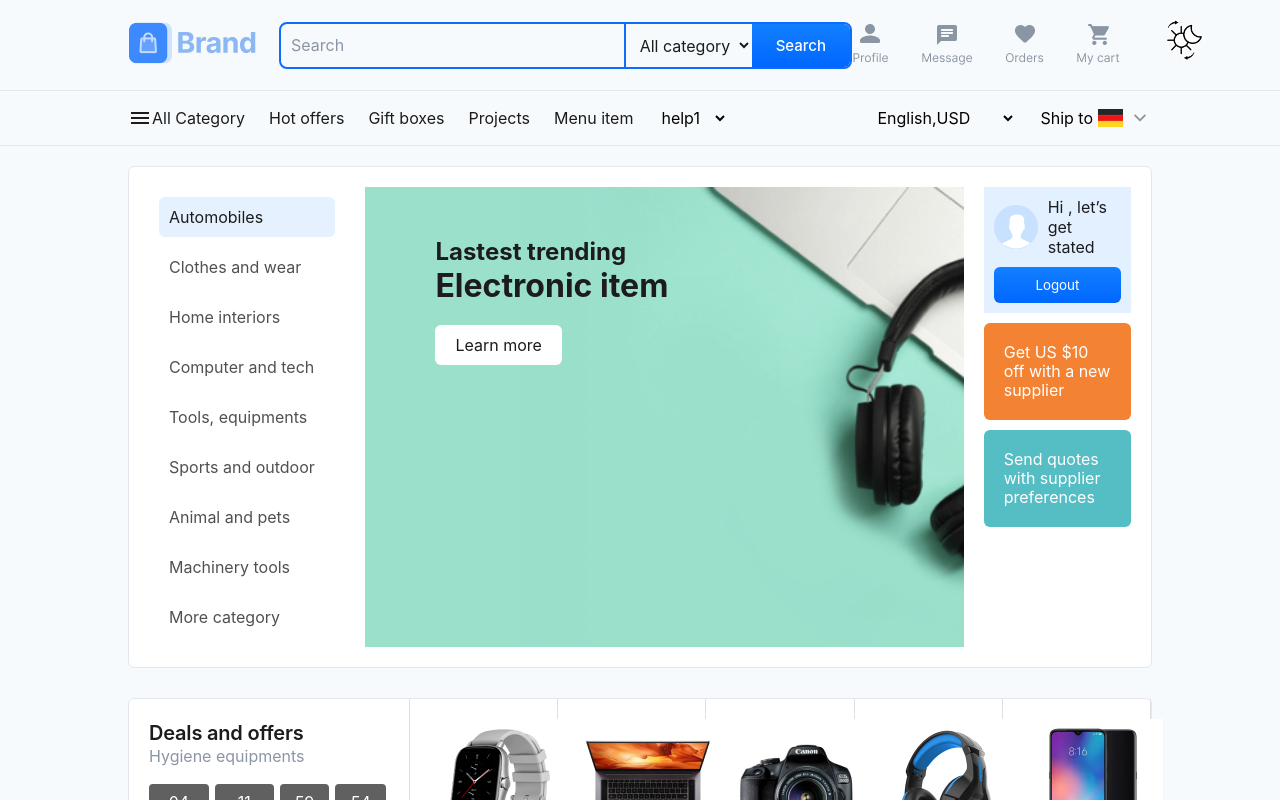
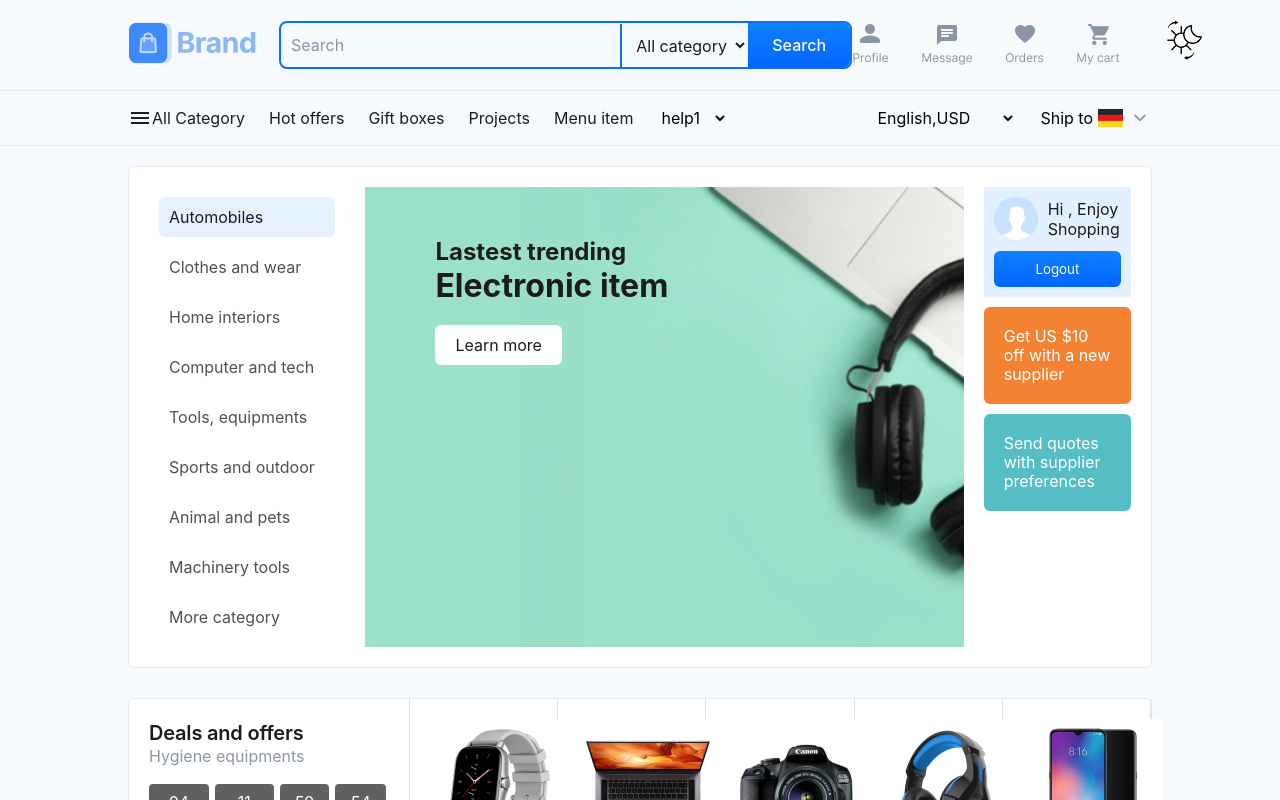
Before and after one commit to hebamesluh1/e-commerce-project, a React (Create React App) app: page /home in a window 1280 px wide. Shown: the top 800 px of the page. Built offline with nearby package versions, Linux system fonts and the light colour scheme; sample sign-in values are in the browser's storage.

Commit message:
edit routes and move on pages

```diff
--- a/src/Components/BodySuggestion/Card/index.jsx
+++ b/src/Components/BodySuggestion/Card/index.jsx
@@ -13,7 +13,7 @@ const WrapperCard2 = styled.div`
         display:flex;
         justify-content:center;
         padding:10px;
-        border-bottom:1px solid ${props=>props.theme.gray300};
+        border-bottom:1px solid ${props=>props.theme.palette.gray300};
     }
 `
 const ContentWrapper =styled.div`
--- a/src/Components/ErrorBoundary/Error/index.jsx
+++ b/src/Components/ErrorBoundary/Error/index.jsx
@@ -1,25 +1,13 @@
 import React from 'react'
 import img from '../../../Assets/image/main/another/download.png';
-import {Navigate } from 'react-router-dom';
 import { FlexCenter } from './../../../Global/components';
-import { PATHS } from './../../../routes/index';
-import styled from 'styled-components';
 
-const BtnStyle=styled.button`
-  border-radius:6px;
-  border:1px solid #e0e0e0;
-  padding:10px;
-  margin:auto;
-  cursor:pointer;
-`
 const Error = () => {
-
   return (
     <FlexCenter style={{    transform: "translateY(50%)",flexDirection:'column'}}>
       <div><img src={img} alt="error happened" /></div>
       <FlexCenter style={{flexDirection:'column'}}>
         <h1>Oops! something went wrong </h1>
-        <BtnStyle onClick={()=><Navigate to={PATHS.MAIN}/>}>Back to home page</BtnStyle>
       </FlexCenter>
     </FlexCenter>
   )
--- a/src/Components/FormHero/index.jsx
+++ b/src/Components/FormHero/index.jsx
@@ -51,7 +51,7 @@ export default function FormHero() {
             <FormBox>
             <FlexCenter>
                     <img src={avatar} alt="avatar" style={{ marginRight:'10px'}} />
-                    <p>Hi {name}, let’s get stated</p>
+                    <p>Hi {name}, Enjoy Shopping </p>
                 </FlexCenter>
                 <Btn join="join" onClick={()=>logout()}>Logout</Btn>
             </FormBox>
--- a/src/Components/Menu/index.jsx
+++ b/src/Components/Menu/index.jsx
@@ -31,7 +31,7 @@ const Menu=()=> {
             </li>
 
             <li>
-                <Link to={PATHS.CART}><img src={Cart} alt="cart" /></Link>
+                <Link to={`${PATHS.HOME}/cart`}><img src={Cart} alt="cart" /></Link>
             </li>
             <li><BtnTheme/></li>
         </UlStyle>
--- a/src/Components/NotFoundMessage/index.jsx
+++ b/src/Components/NotFoundMessage/index.jsx
@@ -1,8 +1,7 @@
 import React from 'react'
 import img from '../../Assets/image/main/another/notfound.png';
 import { FlexCenter } from '../../Global/components';
-import {Navigate } from 'react-router-dom';
-import { PATHS } from '../../routes/index';
+import { useNavigate } from 'react-router-dom';
 import styled from 'styled-components';
 
 const BtnStyle=styled.button`
@@ -20,13 +19,14 @@ const BtnStyle=styled.button`
     }
 `
 const NotFoundMessage = () => {
+    const navigate = useNavigate();
     return (
         <FlexCenter style={{    transform: "translateY(50%)",flexDirection:'column'}}>
             <div><img src={img} alt="notfound" /></div>
             <FlexCenter style={{flexDirection:'column'}}>
                 <h1>ERROR 404</h1>
                 <p>PAGE NOT FOUND</p>
-                <BtnStyle onClick={()=><Navigate to={PATHS.LOGIN}/>}>BACK TO MAIN PAGE</BtnStyle>
+                <BtnStyle onClick={()=>navigate(-1)}>BACK</BtnStyle>
             </FlexCenter>
         </FlexCenter>
     )
--- a/src/Components/SearchForm/index.jsx
+++ b/src/Components/SearchForm/index.jsx
@@ -1,17 +1,22 @@
-import React from 'react';
+import React,{useState} from 'react';
 import { SearchFormStyled, SearchInputStyled, SearchSelectStyled, SearchSubmitStyled } from "./style";
-
+import { Link } from 'react-router-dom';
+import { PATHS } from './../../routes/index';
 const SearchForm = ({show}) => {
+    const [selectedOption, setSelectedOption] = useState('');
     return (
         <SearchFormStyled show={!show}>
             <SearchInputStyled type="text" placeholder="Search" />
-            <SearchSelectStyled name="searchSelect" id="searchSelect">
+            <SearchSelectStyled name="searchSelect" id="searchSelect" value={selectedOption}
+                        onChange={(e) => setSelectedOption(e.target.value)}>
                 All category
-                <option value="all"> All category</option>
-                <option value="Electronics"> Electronics</option>
-                <option value="Clothes"> Clothes</option>
+                <option value=''> All category</option>
+                <option value={PATHS.LIST}> Electronics</option>
+                <option value={PATHS.CLOTHES}> Clothes</option>
             </SearchSelectStyled>
-            <SearchSubmitStyled type="submit" value="Search" />
+            <SearchSubmitStyled type="submit" value="Search">
+                <Link to={`${PATHS.HOME}/${selectedOption}`}>Search</Link>
+            </SearchSubmitStyled>
         </SearchFormStyled>
     );
 };
--- a/src/Components/SearchForm/style.js
+++ b/src/Components/SearchForm/style.js
@@ -24,14 +24,16 @@ export const SearchFormStyled = styled.form`
 `;
 
 
-export const SearchSubmitStyled = styled.input`
+export const SearchSubmitStyled = styled.button`
     background: linear-gradient(180deg, #127fff 0%, #0067ff 100%);
-    color: #fff;
     padding: 12px 24px;
     border: none;
     cursor: pointer;
     font-size: 15px;
     font-weight: 500;
+    a{
+        color: #fff;
+    }
 `;
 
 
--- a/src/index.js
+++ b/src/index.js
@@ -7,10 +7,10 @@ import ErrorBoundary from './Components/ErrorBoundary';
 const root = ReactDOM.createRoot(document.getElementById("root"));
 root.render(
   <React.StrictMode>
-    <ErrorBoundary>
-      <BrowserRouter>
+    <BrowserRouter>
+      <ErrorBoundary>
         <App />
-      </BrowserRouter>
-    </ErrorBoundary>
+      </ErrorBoundary>
+    </BrowserRouter>
   </React.StrictMode>
 );
```
Also changed, not shown: src/Pages/Home.jsx (added, +16 -0 lines).
